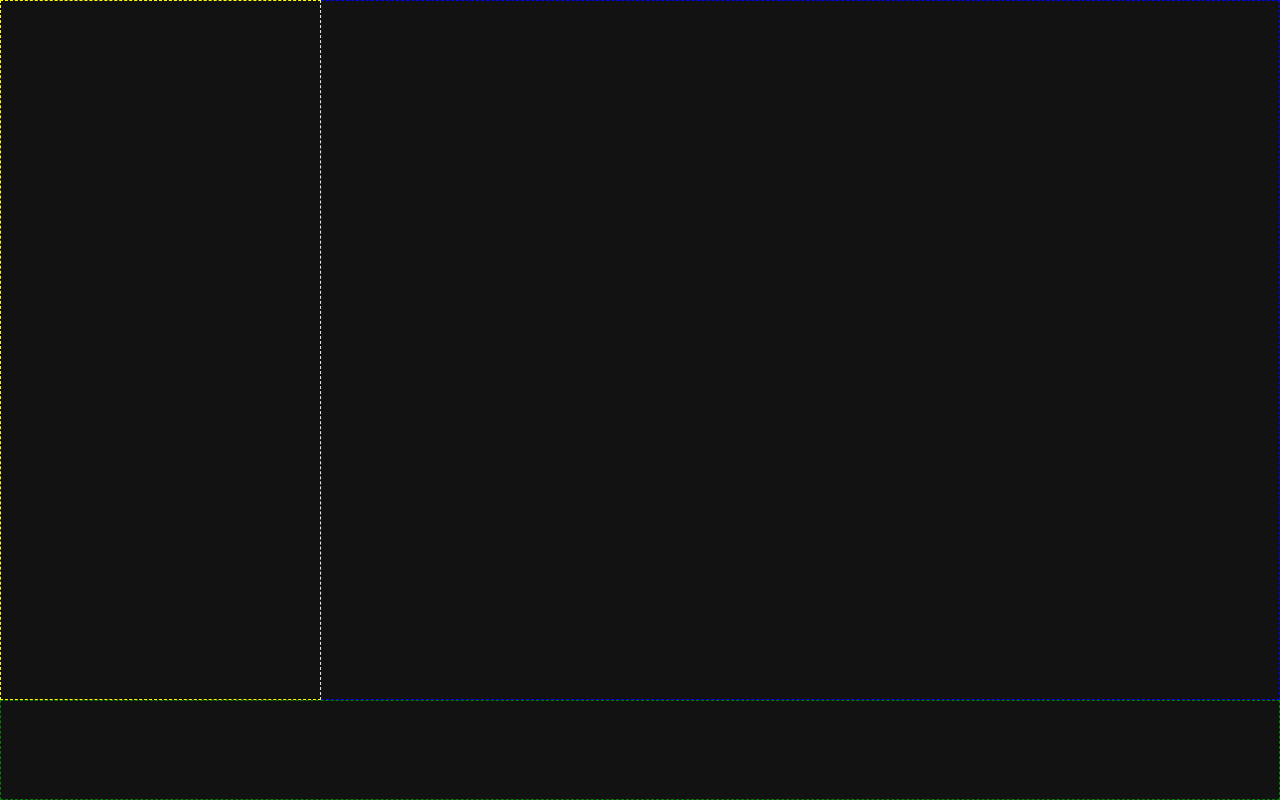
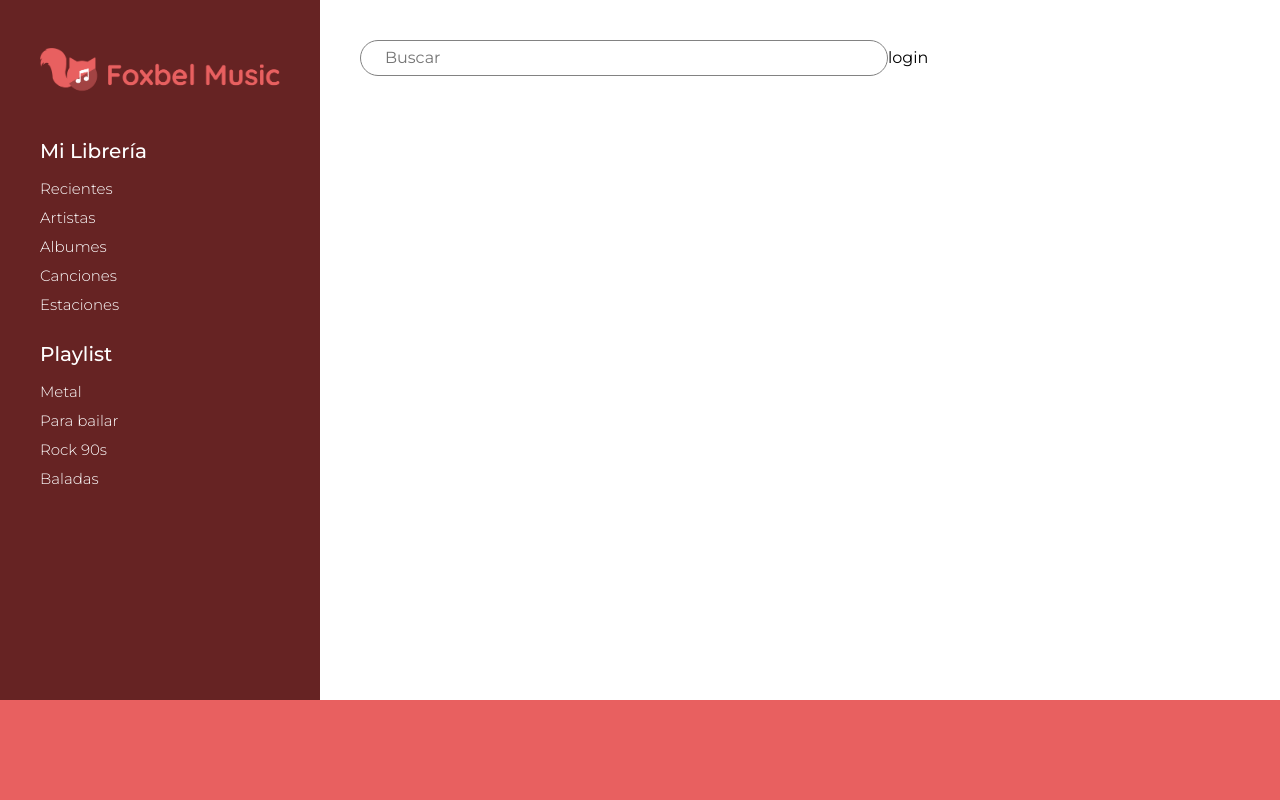
Before and after one commit to osomtec/musicplayer, a Next.js app: page / in a window 1280 px wide. Built offline with nearby package versions, Linux system fonts and the light colour scheme.

Commit message:
search box ended

```diff
--- a/components/Loggin.js
+++ b/components/Loggin.js
@@ -3,7 +3,7 @@ import styles from './Loggin.module.scss';
 function Loggin() {
     return (
         <div>
-
+            login
         </div>
     )
 }
--- a/components/Search.js
+++ b/components/Search.js
@@ -2,8 +2,11 @@ import styles from './Search.module.scss';
 
 function Search() {
     return (
-        <div>
-
+        <div className={styles.Search}>
+            <form>
+                <input type="text" id="fsearch" name="nsearch" placeholder="Buscar" />
+                {/* <label for="nsearch">Last Name</label> */}
+            </form>
         </div>
     )
 }
--- a/components/Search.module.scss
+++ b/components/Search.module.scss
@@ -0,0 +1,25 @@
+@import "../styles/theme.scss";
+
+.Search {
+
+    input[type="text"] {
+        width: 100%;
+        padding: 0.3em 1.5em;
+        border: 1px solid #828282;
+        border-radius: 1000px;
+        outline: 0;
+        position: relative;
+        display: block;
+        &::after {
+            content: "fdfdf";
+            display: block;
+            position: absolute;
+            width: 2em;
+            height: 2em;
+            background-color: blue;
+            top: -10px;
+            left: -10px;
+        }
+    }
+
+}
--- a/pages/index.js
+++ b/pages/index.js
@@ -5,6 +5,8 @@ import Loggin from '../components/Loggin'
 import Player from '../components/Player'
 import Search from '../components/Search'
 import styles from '../styles/Home.module.scss'
+
+const imgLogo = './images/foxbel-music3x.png';
 
 export default function Home() {
     return (
@@ -17,36 +19,19 @@ export default function Home() {
 
             <div className={styles.container}>
                 <sidebar className={styles.sidebar}>
-                    <div className={styles.logo}>
                     <Logo />
-                    </div>
-                    <div className={styles.library}>
                     <Library />
-                    </div>
-                    <div className={styles.playlist}>
                     <Playlist />
-                    </div>
-
                 </sidebar>
 
                 <main className={styles.main}>
                     <div className={styles.topbar}>
-                        <div className={styles.searchbox}>
                         <Search />
-                        </div>
-                        <div className={styles.loginbox}>
                         <Loggin />
                     </div>
-                    </div>
-                    <div className={styles.coverbox}>
                     <Cover />
-                    </div>
-                    <div className={styles.songsbox}>
                     <Songs />
-                    </div>
-                    <div className={styles.albumsbox}>
                     <Albums />
-                    </div>
                 </main>
             </div>
 
@@ -59,24 +44,37 @@ export default function Home() {
 
 function Logo() {
     return (
-        <div>
-
+        <div className={styles.Logo}>
+            <img src={imgLogo} alt="logo" />
         </div>
     )
 }
 
 function Library() {
     return (
-        <div>
-
+        <div className={styles.Library}>
+            <h2>Mi Librería</h2>
+            <ul>
+                <li>Recientes</li>
+                <li>Artistas</li>
+                <li>Albumes</li>
+                <li>Canciones</li>
+                <li>Estaciones</li>
+            </ul>
         </div>
     )
 }
 
 function Playlist() {
     return (
-        <div>
-
+        <div className={styles.Playlist}>
+            <h2>Playlist</h2>
+            <ul>
+                <li>Metal</li>
+                <li>Para bailar</li>
+                <li>Rock 90s</li>
+                <li>Baladas</li>
+            </ul>
         </div>
     )
 }
--- a/styles/Home.module.scss
+++ b/styles/Home.module.scss
@@ -7,6 +7,7 @@ $footer-height: 100px;
     max-width: $container-width;
     margin: 0 auto;
     display: grid;
+    grid-template-columns: repeat(4, 25%);
     grid-template-areas: "sidebar  main   main   main";
     // background-color: hotpink;
     @include media($tablet) {
@@ -19,17 +20,86 @@ $footer-height: 100px;
 
 .main {
     grid-area: main;
-    border: 1px dashed blue;
+    // border: 1px dashed blue;
+    background-color: white;
 }
 
 .sidebar {
     grid-area: sidebar;
-    border: 1px dashed yellow;
+    // border: 1px dashed yellow;
+    background-color: #662323;
 }
 
 .footer {
     margin: 0 auto;
     max-width: $container-width;
-    border: 1px dashed green;
+    // border: 1px dashed green;
     height: $footer-height;
+    background-color: $main-color;
 }
+
+.Logo {
+    padding: 3rem 2.5rem 1.5rem 2.5rem;
+    img {
+        width: 100%;
+    }
+}
+
+.topbar {
+    width: 100%;
+    padding: 2.5rem;
+    // background-color: lightblue;
+    display: flex;
+    justify-content: center;
+    align-items: center;
+
+    & > div {
+        width: 100%;
+        // border: 1px dashed black;
+        &:first-child {
+            width: 60%;
+        }
+        &:last-child {
+            width: 40%;
+        }
+    }
+
+
+}
+
+.Playlist, .Library {
+    h2 {
+        font-size: 20px;
+        font-weight: 500;
+        padding: 0.05rem 2.5rem;
+    }
+    color: white;
+    font-weight: 300;
+    ul {
+        padding: 0.5rem 2.5rem 1.2rem 2.5rem;
+        list-style-type: none;
+        li {
+            position: relative;
+            font-size: 15px;
+            padding: 0.2rem 0;
+            &::before {
+                content: "";
+                display: block;
+                width: 0.35em;
+                height: 80%;
+                background-color: none;
+                position: absolute;
+                top: 10%;
+                left: -2.5rem;
+            }
+            &:hover {
+                color: $main-color;
+                font-weight: 500;
+                cursor: pointer;
+                &::before {
+                    background-color: $main-color;
+                }
+            }
+        }
+    }
+}
```
Also changed, not shown: public/images/foxbel-music3x.png (added). Lines whose indentation alone changed are shown as unchanged.
